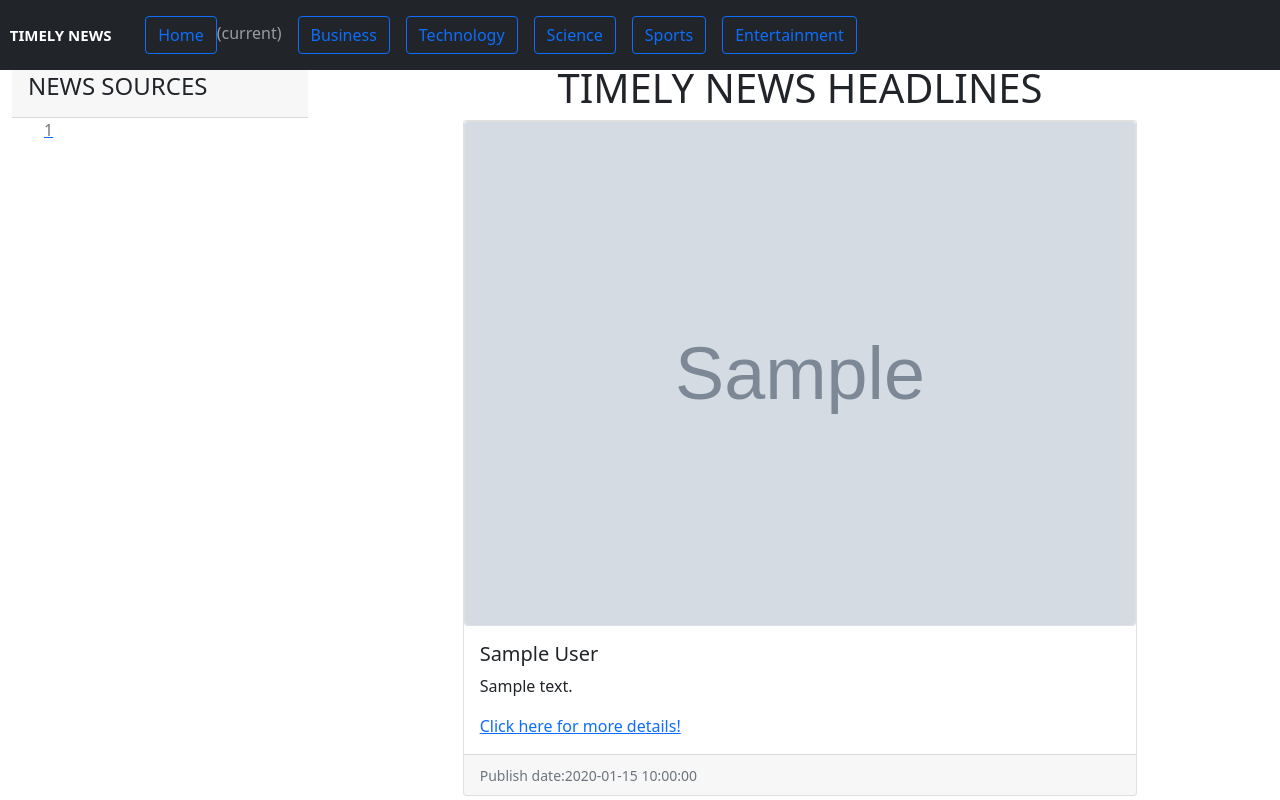
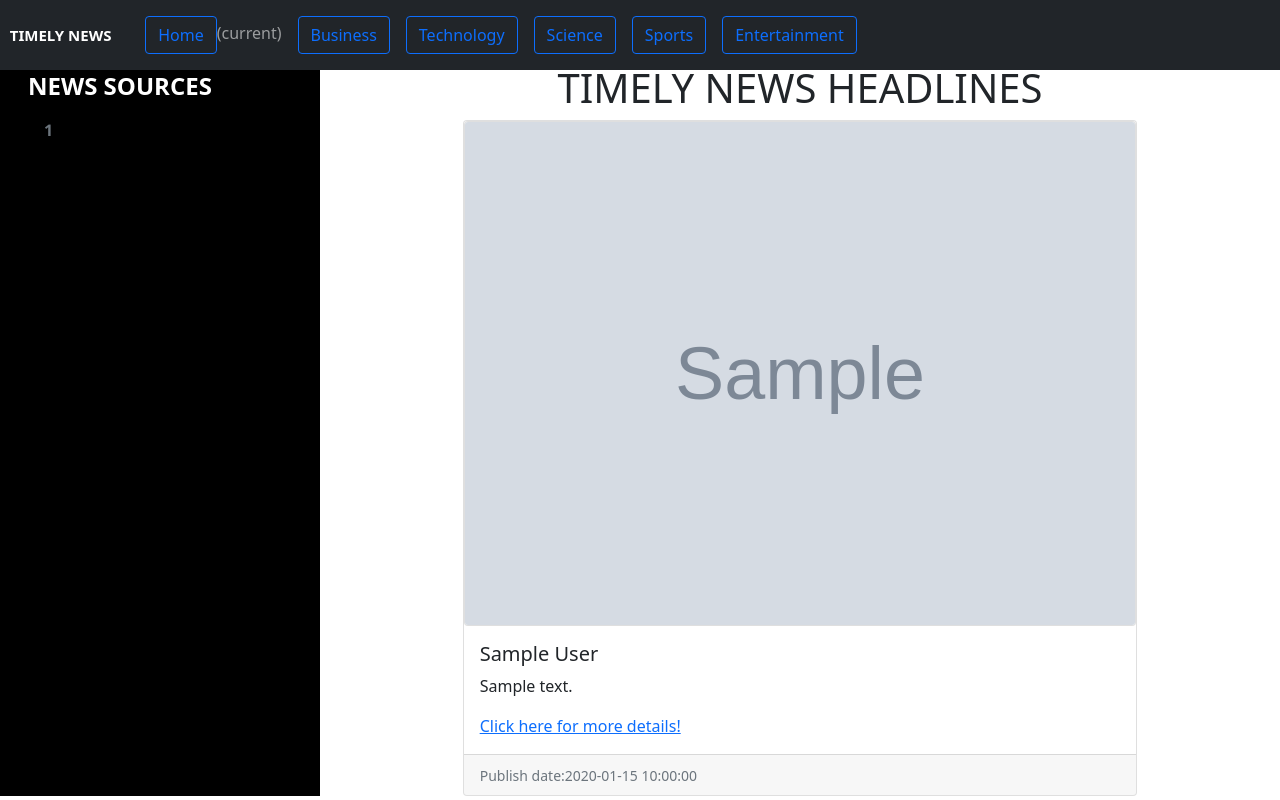
Before and after one commit to linetlucy-genchabe/Timely-news, a Flask app: template app/templates/index.html in a window 1280 px wide. Run offline with Flask 2, Linux system fonts and the light colour scheme; the template is opened without the code that fills it: most values are stand-ins (such as "Sample title", 1, 10 or a date in 2020); grey boxes marked "Sample" are stand-in pictures.

Commit message:
edit links

```diff
--- a/app/templates/index.html
+++ b/app/templates/index.html
@@ -19,15 +19,15 @@
         <div class="container-fluid" style="margin-top: 5%;">
             <div class="row">
                 <div class="col-md-"></div>
-                <div class="col-3">
+                <div class="col-3" style="background-color: black;">
                     <div class="card-column">
                         <div class="card-header">
-                            <h4>NEWS SOURCES</h4>
+                            <h4 style="color: white;font-weight: bolder;">NEWS SOURCES</h4>
                         </div>
                         <div class="list-group list-group-flush scrolly">
                             <ul>
                                 {% for source in sources %}
-                                <a href="/article/{{source.id}}">
+                                <a href="/article/{{source.id}}" style="text-decoration: none; color: white;font-weight: bolder;font-family: 'Segoe UI', Tahoma, Geneva, Verdana, sans-serif;">
                                     <p class="text-capitalize text-muted">{{source.id}}</p>
                                 </a>
                                 {% endfor %}
```
